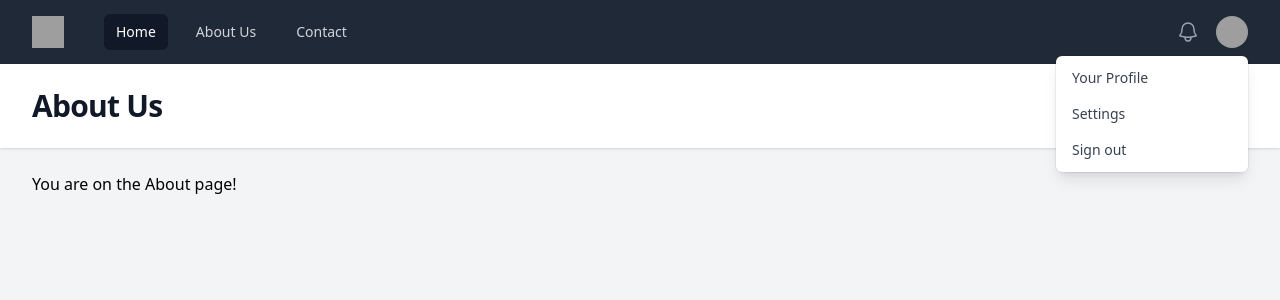
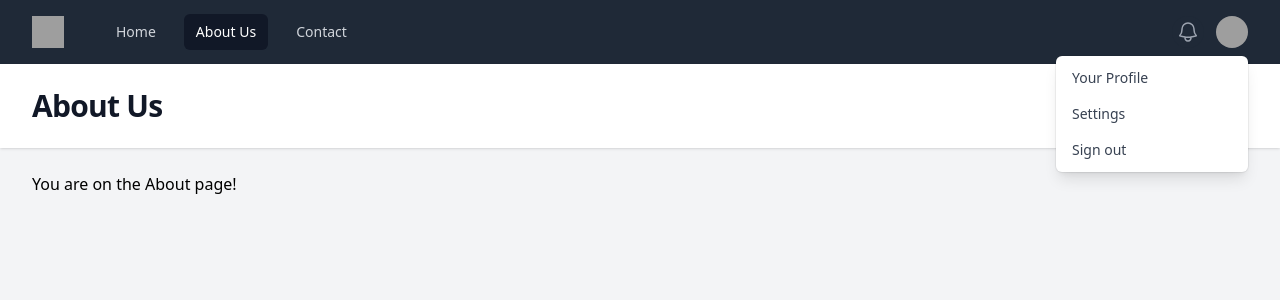
Before and after one commit to nothussainrana/Basic-PHP-website, a PHP site: page /php-site/about.php in a window 1280 px wide. Shown: the top 300 px of the page. Run offline with PHP 8.4, Linux system fonts and the light colour scheme; some libraries are stand-ins or nearby versions; grey boxes are pictures that could not be loaded.

Commit message:
EPISODE 14 finished

```diff
--- a/about.php
+++ b/about.php
@@ -1,4 +1,5 @@
 <?php
+require 'functions.php';
 
 $heading = "About Us";
 
--- a/contact.php
+++ b/contact.php
@@ -1,4 +1,5 @@
 <?php
+require 'functions.php';
 
 $heading = "Contact Us";
 
--- /dev/null
+++ b/functions.php
@@ -0,0 +1,13 @@
+<?php
+
+function dd($value) {
+    echo "<pre>";
+    var_dump($value);
+    echo "</pre>";
+
+    die();
+}
+
+function urlIs($value) {
+    return $_SERVER['REQUEST_URI'] === $value;
+}
--- a/index.php
+++ b/index.php
@@ -1,4 +1,5 @@
 <?php
+require 'functions.php';
 
 $heading = "Home";
 
--- a/views/partials/nav.php
+++ b/views/partials/nav.php
@@ -8,9 +8,9 @@
               <div class="hidden md:block">
                 <div class="ml-10 flex items-baseline space-x-4">
                   <!-- Current: "bg-gray-900 text-white", Default: "text-gray-300 hover:bg-gray-700 hover:text-white" -->
-                  <a href="/php-site" class="rounded-md bg-gray-900 px-3 py-2 text-sm font-medium text-white" aria-current="page">Home</a>
-                  <a href="/php-site/about.php" class="rounded-md px-3 py-2 text-sm font-medium text-gray-300 hover:bg-gray-700 hover:text-white">About Us</a>
-                  <a href="/php-site/contact.php" class="rounded-md px-3 py-2 text-sm font-medium text-gray-300 hover:bg-gray-700 hover:text-white">Contact</a>
+                  <a href="/php-site" class="<?= urlIs('/php-site/') ? 'bg-gray-900 text-white ' : "text-gray-300 "?>rounded-md px-3 py-2 text-sm font-medium hover:bg-gray-700 hover:text-white" aria-current="page">Home</a>
+                  <a href="/php-site/about.php" class="<?= $_SERVER['REQUEST_URI'] === '/php-site/about.php' ? 'bg-gray-900 text-white ' : "text-gray-300 "?>rounded-md px-3 py-2 text-sm font-medium text-gray-300 hover:bg-gray-700 hover:text-white">About Us</a>
+                  <a href="/php-site/contact.php" class="<?= $_SERVER['REQUEST_URI'] === '/php-site/contact.php' ? 'bg-gray-900 text-white ' : "text-gray-300 "?>rounded-md px-3 py-2 text-sm font-medium text-gray-300 hover:bg-gray-700 hover:text-white">Contact</a>
                 </div>
               </div>
             </div>
```
